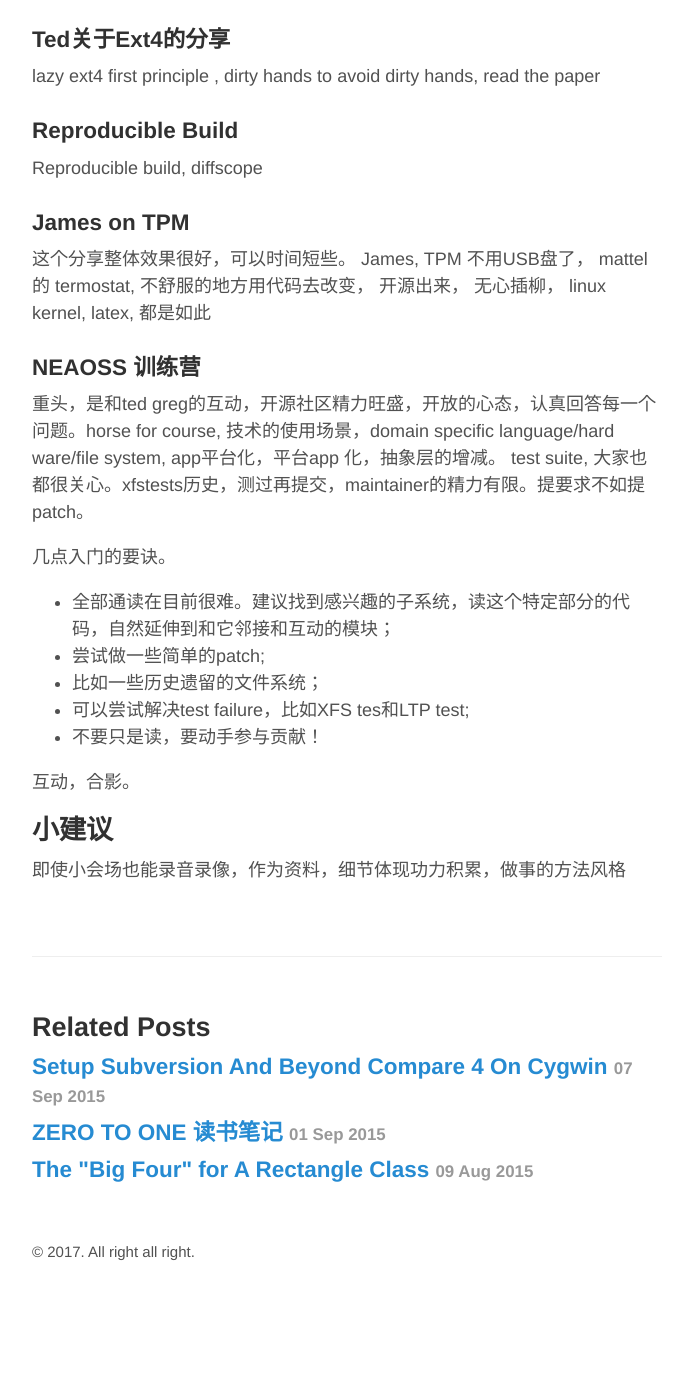
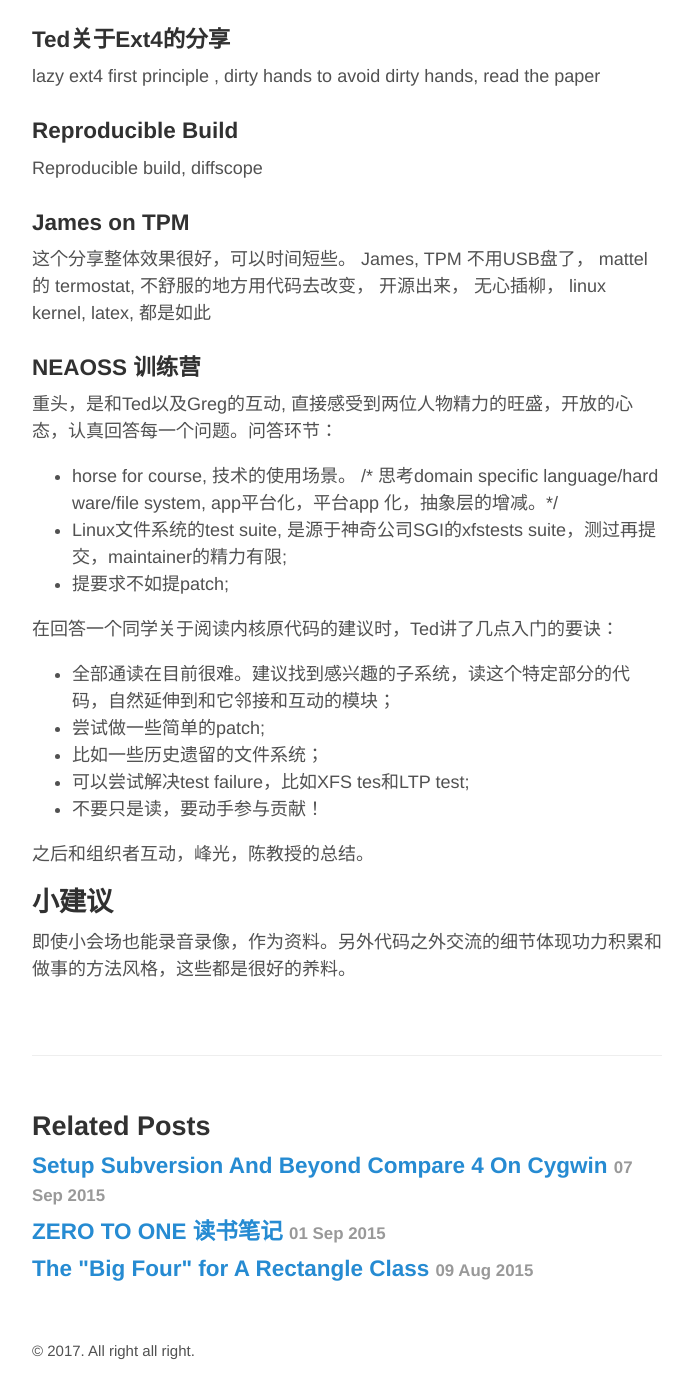
Before and after one commit to WenboYang/WenboYang.github.io, a Jekyll site: the page built from _posts/2016-6-21-linuxcon-beijing-summary.md, in a window 1280 px wide and 1400 px high, scrolled down 624 px. Shown: the whole window, without its empty margins (293-985 px from the left). Built offline with Jekyll 4.4.1, drawn with Linux system fonts in a browser that asks for light colours; comment, search, counter and statistics services are not loaded; before the commit the page ends 1925 px from its top, so only the background shows below that.

Commit message:
Update 2016-6-21-linuxcon-beijing-summary.md

```diff
--- a/_posts/2016-6-21-linuxcon-beijing-summary.md
+++ b/_posts/2016-6-21-linuxcon-beijing-summary.md
@@ -30,17 +30,19 @@ Reproducible build, diffscope
 James, TPM 不用USB盘了， mattel的 termostat, 不舒服的地方用代码去改变， 开源出来， 无心插柳， linux kernel, latex, 都是如此
 
 ### NEAOSS 训练营
-重头，是和ted greg的互动，开源社区精力旺盛，开放的心态，认真回答每一个问题。horse for course, 技术的使用场景，domain specific language/hard ware/file system, app平台化，平台app 化，抽象层的增减。 test suite, 大家也都很关心。xfstests历史，测过再提交，maintainer的精力有限。提要求不如提patch。
+重头，是和Ted以及Greg的互动, 直接感受到两位人物精力的旺盛，开放的心态，认真回答每一个问题。问答环节：
+* horse for course, 技术的使用场景。 /* 思考domain specific language/hard ware/file system, app平台化，平台app 化，抽象层的增减。*/
+* Linux文件系统的test suite, 是源于神奇公司SGI的xfstests suite，测过再提交，maintainer的精力有限;
+* 提要求不如提patch;
 
-几点入门的要诀。
+在回答一个同学关于阅读内核原代码的建议时，Ted讲了几点入门的要诀：
 * 全部通读在目前很难。建议找到感兴趣的子系统，读这个特定部分的代码，自然延伸到和它邻接和互动的模块；
 * 尝试做一些简单的patch;
 * 比如一些历史遗留的文件系统；
 * 可以尝试解决test failure，比如XFS tes和LTP test;
 * 不要只是读，要动手参与贡献！
 
-互动，合影。
-
+之后和组织者互动，峰光，陈教授的总结。
 
 ## 小建议
-即使小会场也能录音录像，作为资料，细节体现功力积累，做事的方法风格
+即使小会场也能录音录像，作为资料。另外代码之外交流的细节体现功力积累和做事的方法风格，这些都是很好的养料。
```
